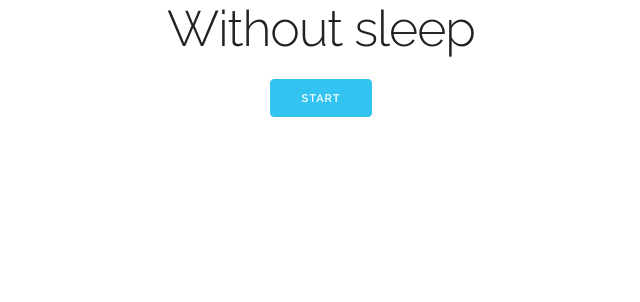
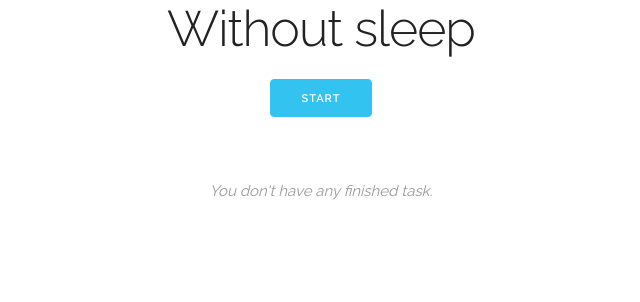
Before and after one commit to DRistau/ihavebeendays, a Django app: template ibeendays/tasks/templates/tasks/task_list.html in a window 1280 px wide. Shown: the part 237-539 px from the top of the page, without its empty margins (319-959 px from the left). Run offline with Django 3.2, Linux system fonts and the light colour scheme; the template is opened without the code that fills it, so the values that code supplies are empty.

Commit message:
Showing a message when the user doesn't have a task finished

```diff
--- a/ibeendays/sass/partials/_tasks-done.scss
+++ b/ibeendays/sass/partials/_tasks-done.scss
@@ -12,3 +12,12 @@
     width: 70%;
   }
 }
+
+.tasks-done-empty {
+  td {
+    border-bottom: none;
+    color: #999;
+    font-style: italic;
+    text-align: center;
+  }
+}
--- a/ibeendays/static/css/styles.css
+++ b/ibeendays/static/css/styles.css
@@ -90,3 +90,9 @@
   @media (min-width: 1024px) {
     .tasks-done-label {
       width: 70%; } }
+
+.tasks-done-empty td {
+  border-bottom: none;
+  color: #999;
+  font-style: italic;
+  text-align: center; }
--- a/ibeendays/tasks/templates/tasks/task_list.html
+++ b/ibeendays/tasks/templates/tasks/task_list.html
@@ -26,6 +26,10 @@
                     <td class="tasks-done-days">{{ task.duration }} day(s)</td>
                     <td class="tasks-done-dates">{{ task.started_at|date:"M, d Y" }} - {{ task.finished_at|date:"M, d Y" }}</td>
                 </tr>
+            {% empty %}
+                <tr class="tasks-done-empty">
+                    <td>You don't have any finished task.</td>
+                </tr>
             {% endfor %}
             </tbody>
         </table>
```
Also changed, not shown: ibeendays/tasks/tests/test_pages.py (+7 -0 lines).
